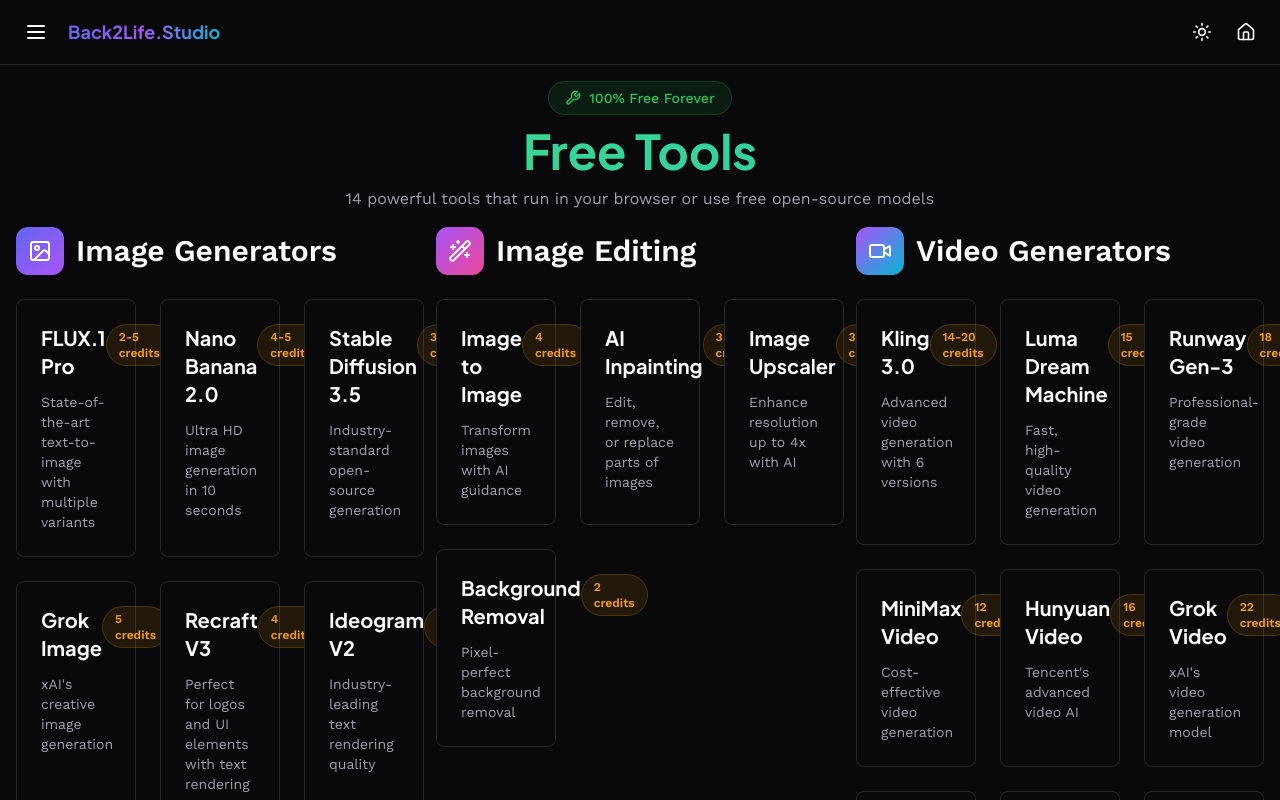
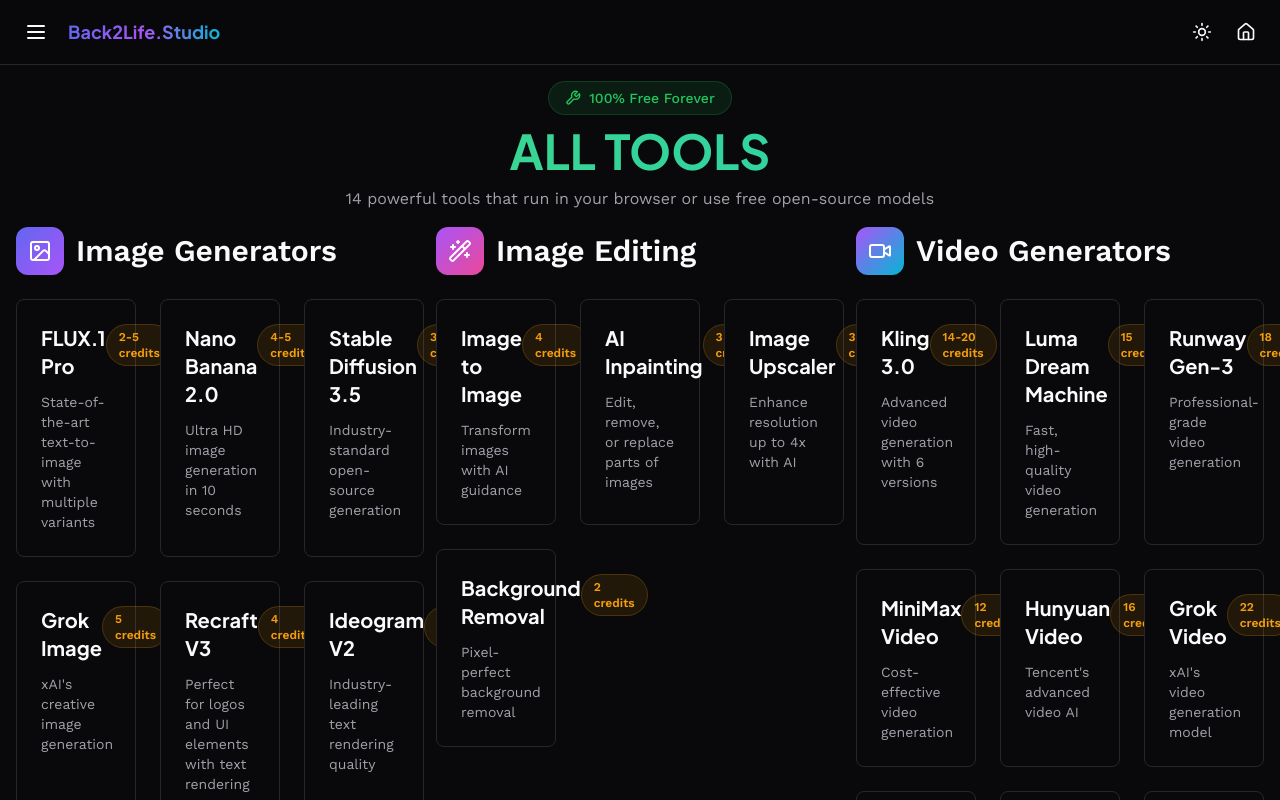
Before and after one commit to ashinstinct/sg-3f9e0639-0e46-47e0-ba87-cf415efaed8a-1774293159, a Next.js app: page /tools in a window 1280 px wide. Shown: the top 800 px of the page. Built offline with nearby package versions, Linux system fonts and the light colour scheme.

Commit message:
style(ui): update tools page title to all tools

```diff
--- a/src/pages/tools.tsx
+++ b/src/pages/tools.tsx
@@ -180,7 +180,7 @@ export default function ToolsPage() {
             </div>
 
             <h1 className="font-heading font-bold text-4xl md:text-5xl bg-gradient-to-r from-green-400 via-emerald-400 to-teal-400 bg-clip-text text-transparent">
-              Free Tools
+              ALL TOOLS
             </h1>
 
             <p className="text-sm md:text-base text-muted-foreground max-w-2xl mx-auto">
```
